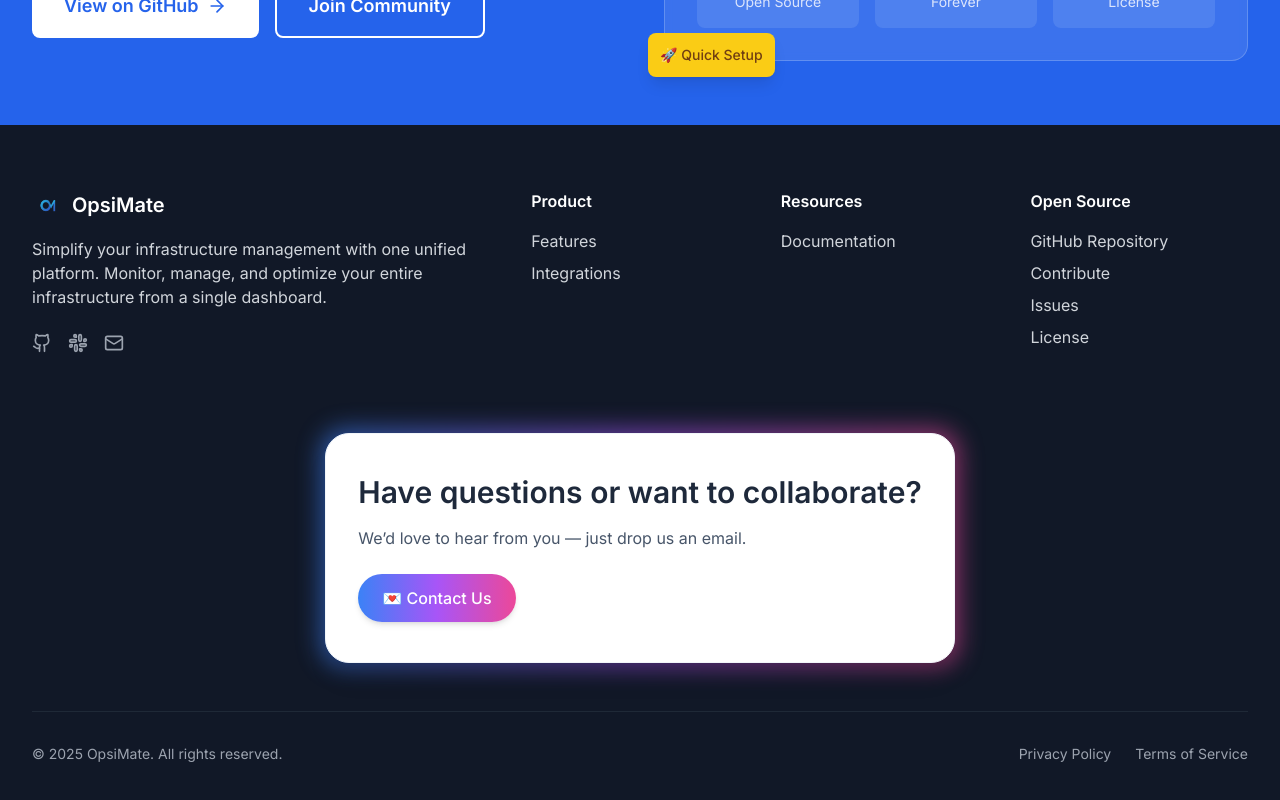
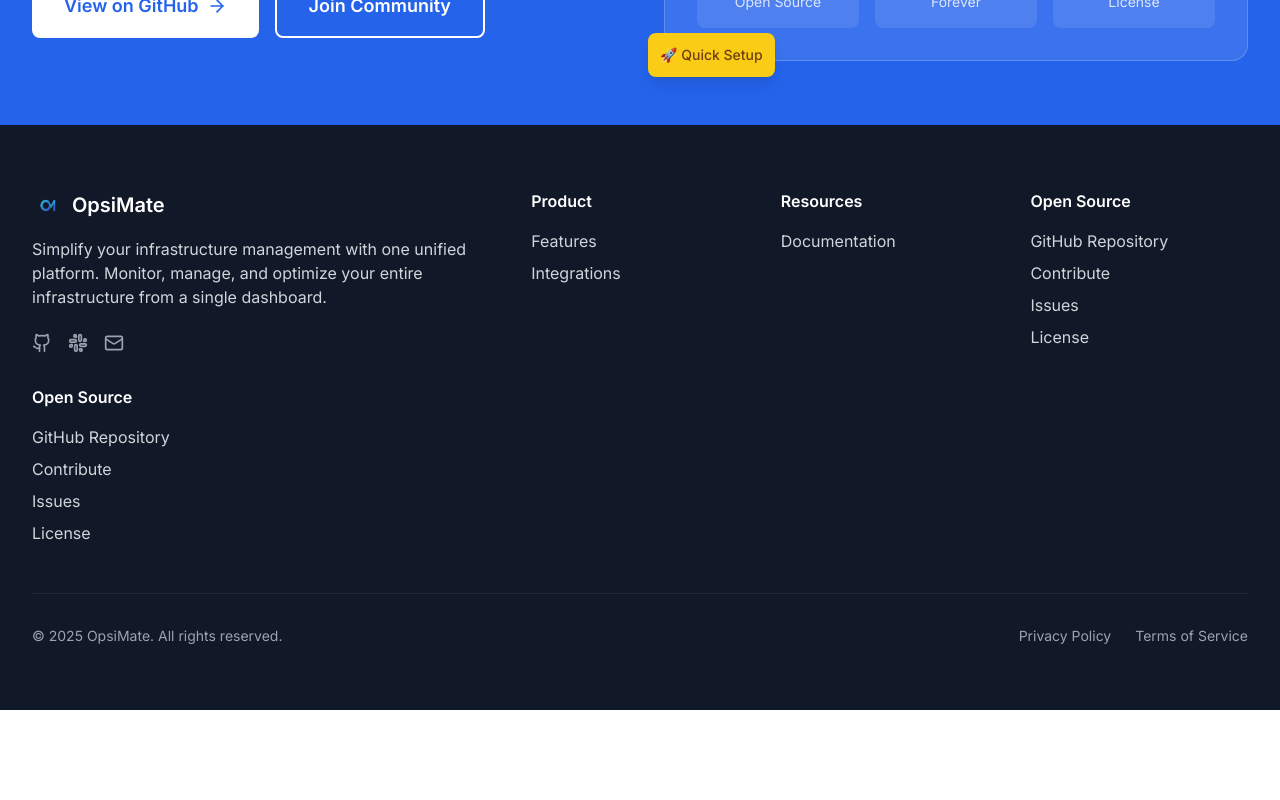
Before and after one commit to OpsiMate/opsimate-website, a Next.js app: page / in a window 1280 px wide. Shown: the part 2920-3720 px from the top of the page. After the commit the page ends 3630 px from the top, so only its background shows below. Built offline with nearby package versions, Linux system fonts and the light colour scheme; no server answers.

Commit message:
Updated chnages as mentioned in feedback.

```diff
--- a/components/Footer.tsx
+++ b/components/Footer.tsx
@@ -111,6 +111,23 @@
                   <Link
                     href={link.href}
                     className="text-gray-300 hover:text-white transition-colors duration-200"
+                  >
+                    {link.name}
+                  </Link>
+                </li>
+              ))}
+            </ul>
+          </div>
+
+          {/* Open Source Links */}
+          <div>
+            <h3 className="font-semibold text-white mb-4">Open Source</h3>
+            <ul className="space-y-2">
+              {footerLinks.opensource.map((link) => (
+                <li key={link.name}>
+                  <Link
+                    href={link.href}
+                    className="text-gray-300 hover:text-white transition-colors duration-200"
                     target="_blank"
                     rel="noopener noreferrer"
                   >
@@ -119,30 +136,6 @@
                 </li>
               ))}
             </ul>
-          </div>
-        </div>
-
-        {/* Contact Us Floating Card */}
-        <div className="mt-20 flex justify-center animate-fadeIn">
-          <div className="relative group">
-            {/* Outer Glow Border */}
-            <div className="absolute -inset-1 rounded-3xl bg-gradient-to-r from-blue-500 via-purple-500 to-pink-500 opacity-60 blur-md group-hover:opacity-90 group-hover:blur-lg transition-all duration-500"></div>
-
-            {/* Card */}
-            <div className="relative bg-surface-50 dark:bg-surface-900 rounded-3xl px-8 py-10 shadow-xl border border-surface-200 dark:border-surface-700 backdrop-blur-md transition-transform duration-500 group-hover:-translate-y-2">
-              <h3 className="text-2xl md:text-3xl font-semibold text-surface-900 dark:text-surface-100 mb-4">
-                Have questions or want to collaborate?
-              </h3>
-              <p className="text-surface-700 dark:text-surface-300 mb-6">
-                We’d love to hear from you — just drop us an email.
-              </p>
-              <a
-                href="mailto:idan.lut@gmail.com"
-                className="inline-block bg-gradient-to-r from-blue-500 via-purple-500 to-pink-500 text-white px-6 py-3 rounded-full font-medium shadow-md transition-transform transform hover:scale-105 hover:shadow-lg duration-300"
-              >
-                💌 Contact Us
-              </a>
-            </div>
           </div>
         </div>
 
--- a/components/Navbar.tsx
+++ b/components/Navbar.tsx
@@ -4,6 +4,10 @@
 import Logo from './Logo';
 import ThemeToggle from './ThemeToggle';
 import GitHubStarButton from './GitHubStarsButton';
+
+// constants/contact.ts
+export const CONTACT_EMAIL = 'idan.lut@gmail.com';
+export const CONTACT_MAILTO = `mailto:${CONTACT_EMAIL}`;
 
 interface NavigationItem {
   name: string;
@@ -27,7 +31,7 @@
   // New Contact link
   const contactLink: NavigationItem = {
     name: "Contact Us",
-    href: "mailto:idan.lut@gmail.com",
+    href: CONTACT_MAILTO,
     external: true,
   };
 
@@ -99,7 +103,7 @@
               {/* Mobile Contact Us link */}
               <a
                 href={contactLink.href}
-                className="text-gray-700 hover:text-blue-600 font-medium transition-colors duration-200 px-2 py-1"
+                className="text-surface-700 dark:text-surface-300 hover:text-primary-500 dark:hover:text-primary-400 font-medium transition-colors duration-200 px-2 py-1"
                 onClick={() => setIsMenuOpen(false)}
               >
                 {contactLink.name}
--- a/styles/globals.css
+++ b/styles/globals.css
@@ -123,31 +123,3 @@
     max-width: 100% !important;
   }
 }
-@keyframes fadeIn {
-  from {
-    opacity: 0;
-    transform: translateY(20px);
-  }
-  to {
-    opacity: 1;
-    transform: translateY(0);
-  }
-}
-
-.animate-fadeIn {
-  animation: fadeIn 1.2s ease-out both;
-}
-
-@keyframes pulseGlow {
-  0%,
-  100% {
-    box-shadow: 0 0 20px rgba(99, 102, 241, 0.4);
-  }
-  50% {
-    box-shadow: 0 0 40px rgba(168, 85, 247, 0.6);
-  }
-}
-
-.group:hover .relative {
-  animation: pulseGlow 2s infinite alternate;
-}
```
